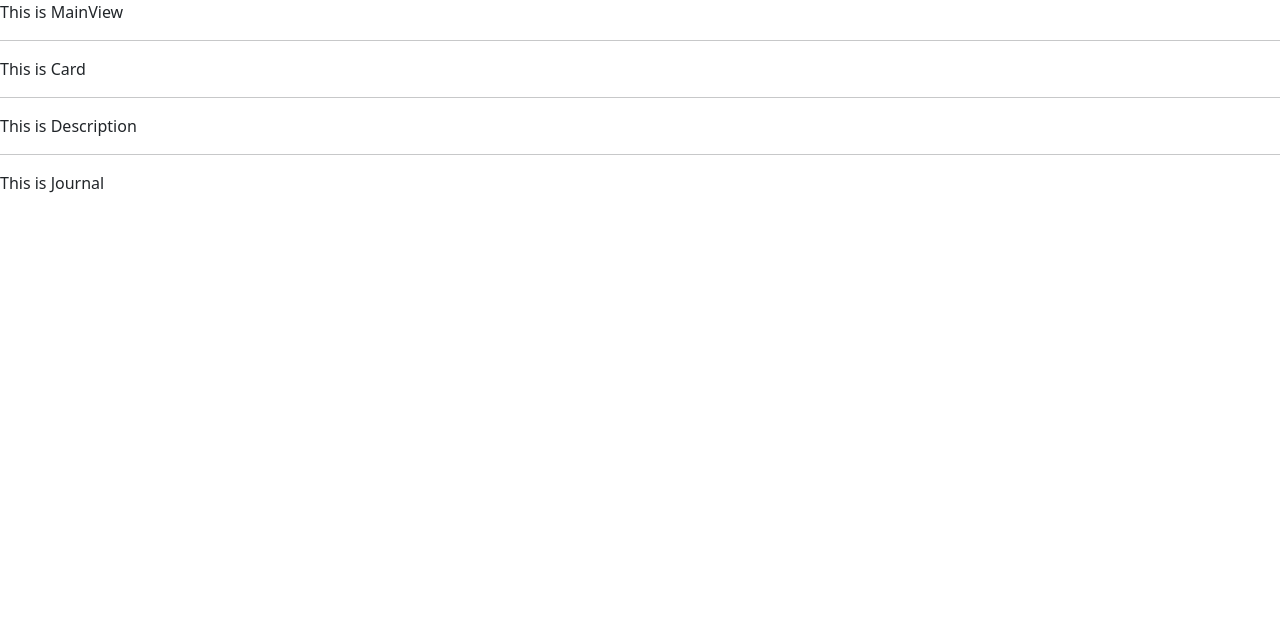
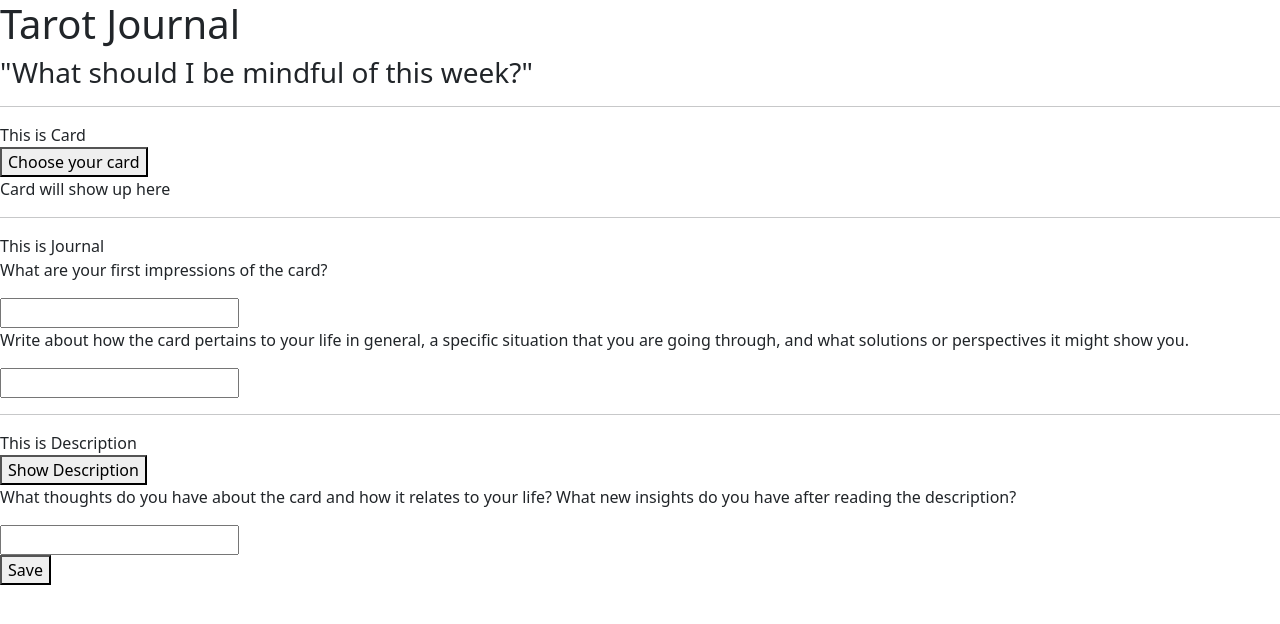
Before and after one commit to emoran0403/Daily_Tarot_Picker, a React app: page /dailydraw in a window 1280 px wide. Shown: the top 624 px of the page. Built offline with nearby package versions, Linux system fonts and the light colour scheme.

Commit message:
fleshed out components

```diff
--- a/src/client/ClientUtils/Fetcher.ts
+++ b/src/client/ClientUtils/Fetcher.ts
@@ -2,7 +2,6 @@
 import * as Types from "../../../Types";
 
 export const TOKEN_KEY = `token`;
-export const PLAYER_DATA_KEY = `playerGameData`;
 
 const Fetcher = async (url: string, method: string, data?: any) => {
   // token is any JWT token in localStorage
--- a/src/client/Components/Card.tsx
+++ b/src/client/Components/Card.tsx
@@ -4,10 +4,28 @@ import { useNavigate } from "react-router-dom";
 
 const Card = (props: Types.CardCompProps) => {
   const nav = useNavigate();
+  const [cardChosen, setCardChosen] = useState<boolean>(true);
+
+  /**
+   * This chooses a random number which corresponds to a card.
+   * The number will be used to fetch the card's image and description.
+   * This will also hide the choose card button.
+   */
+  const drawCard = () => {
+    let cardNum = Math.floor(Math.random() * 79);
+    setCardChosen(false);
+    console.log(`Card ${cardNum} Drawn`);
+  };
 
   return (
     <div>
       <div>This is Card</div>
+      {cardChosen && <button onClick={() => drawCard()}>Choose your card</button>}
+
+      <div>
+        {/* <img src="" alt="" /> */}
+        <div>Card will show up here</div>
+      </div>
     </div>
   );
 };
--- a/src/client/Components/Description.tsx
+++ b/src/client/Components/Description.tsx
@@ -4,10 +4,84 @@ import { useNavigate } from "react-router-dom";
 
 const Description = (props: Types.DescriptionCompProps) => {
   const nav = useNavigate();
+  const [descButtonPressed, setDescButtonPressed] = useState<boolean>(false);
+  const [descToHide, setDescToHide] = useState<number>(0);
+  const [descButtonHidden, setDescButtonHidden] = useState<boolean>(true);
+
+  /**
+   * This function fetches the descriptions and sets component state 'descButtonPressed' to true.
+   */
+  const showDescriptions = () => {
+    console.log(`Showing descriptions`);
+    setDescButtonPressed(true);
+  };
+
+  /**
+   * Each Description Card has its own button, which will hide the description.
+   * This will also remove the "Hide this description" button on the other description card.
+   * @returns JSX containing the cards descriptions.
+   */
+  const descriptionsJSX = () => {
+    return (
+      <div>
+        {descToHide === 1 && (
+          <div className="card">
+            <div className="card-body">
+              <h5 className="card-title">Card Description 1</h5>
+              <p className="card-text">Description 1 text here.</p>
+              {descButtonHidden && (
+                <button
+                  onClick={() => {
+                    setDescToHide(1);
+                    setDescButtonHidden(true);
+                  }}
+                >
+                  Hide this description
+                </button>
+              )}
+            </div>
+          </div>
+        )}
+
+        {descToHide === 2 && (
+          <div className="card">
+            <div className="card-body">
+              <h5 className="card-title">Card Description 2</h5>
+              <p className="card-text">Description 2 text here.</p>
+
+              {descButtonHidden && (
+                <button
+                  onClick={() => {
+                    setDescToHide(2);
+                    setDescButtonHidden(true);
+                  }}
+                >
+                  Hide this description
+                </button>
+              )}
+            </div>
+          </div>
+        )}
+      </div>
+    );
+  };
 
   return (
     <div>
       <div>This is Description</div>
+      <div>
+        <button type="button" onClick={() => showDescriptions()}>
+          Show Description
+        </button>
+        {descButtonPressed && descriptionsJSX()}
+        <div>
+          <p>
+            What thoughts do you have about the card and how it relates to your life? What new insights do you have
+            after reading the description?
+          </p>
+          <input type="text" id="journal2" name="journal2" />
+        </div>
+      </div>
     </div>
   );
 };
--- a/src/client/Components/Journal.tsx
+++ b/src/client/Components/Journal.tsx
@@ -8,6 +8,20 @@ const Journal = (props: Types.JournalCompProps) => {
   return (
     <div>
       <div>This is Journal</div>
+      <div>
+        <div>
+          <p>What are your first impressions of the card?</p>
+          <input type="text" id="journal1" name="journal1" />
+        </div>
+
+        <div>
+          <p>
+            Write about how the card pertains to your life in general, a specific situation that you are going through,
+            and what solutions or perspectives it might show you.
+          </p>
+          <input type="text" id="journal2" name="journal2" />
+        </div>
+      </div>
     </div>
   );
 };
--- a/src/client/Components/MainView.tsx
+++ b/src/client/Components/MainView.tsx
@@ -8,15 +8,23 @@ import Journal from "./Journal";
 const MainView = (props: Types.MainViewCompProps) => {
   const nav = useNavigate();
 
+  const saveJournal = () => {
+    console.log(`Journal save has been pressed.`);
+  };
+
   return (
     <div>
-      <div>This is MainView</div>
+      <div>
+        <h1>Tarot Journal</h1>
+        <h3>"What should I be mindful of this week?"</h3>
+      </div>
       <hr></hr>
       <Card />
       <hr></hr>
+      <Journal />
+      <hr></hr>
       <Description />
-      <hr></hr>
-      <Journal />
+      <button onClick={() => saveJournal()}>Save</button>
     </div>
   );
 };
```
